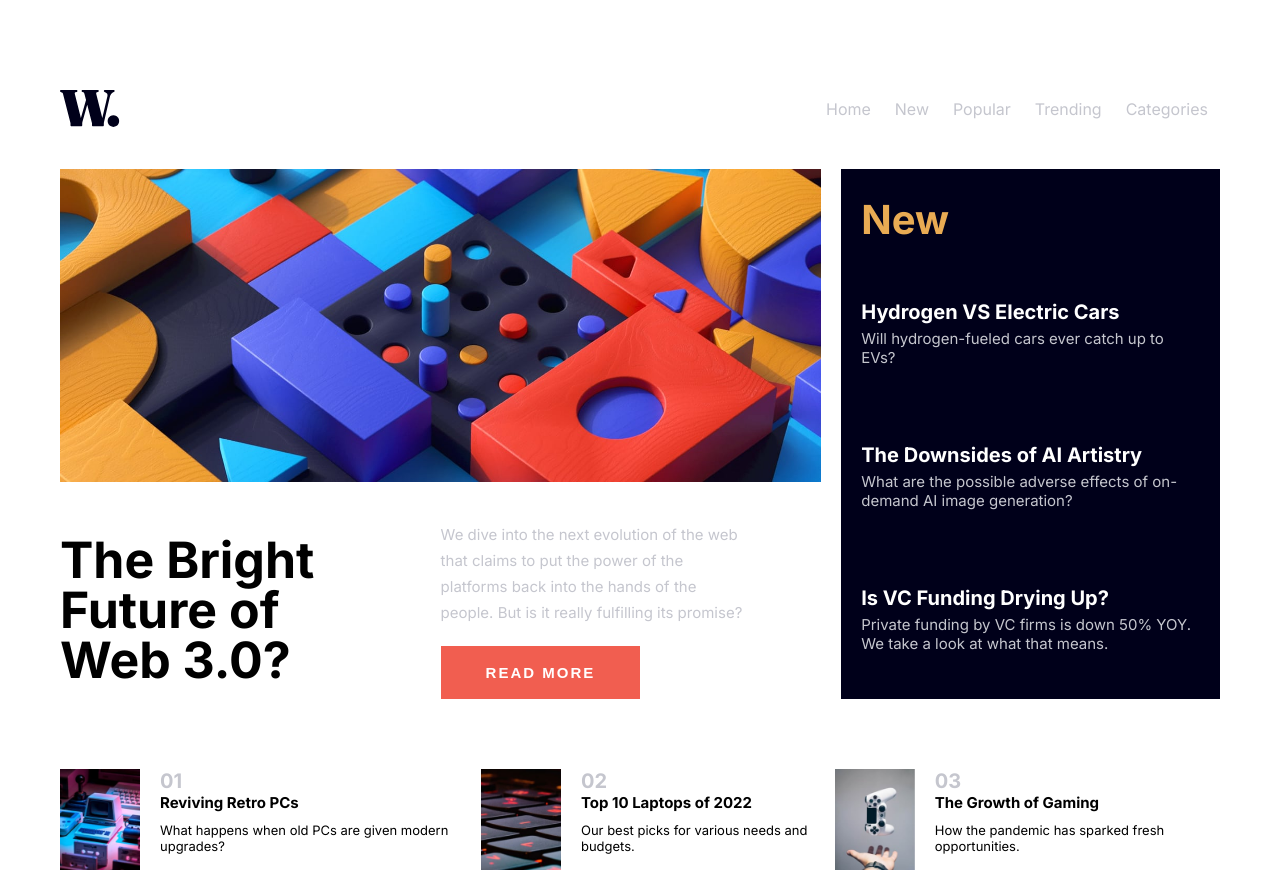
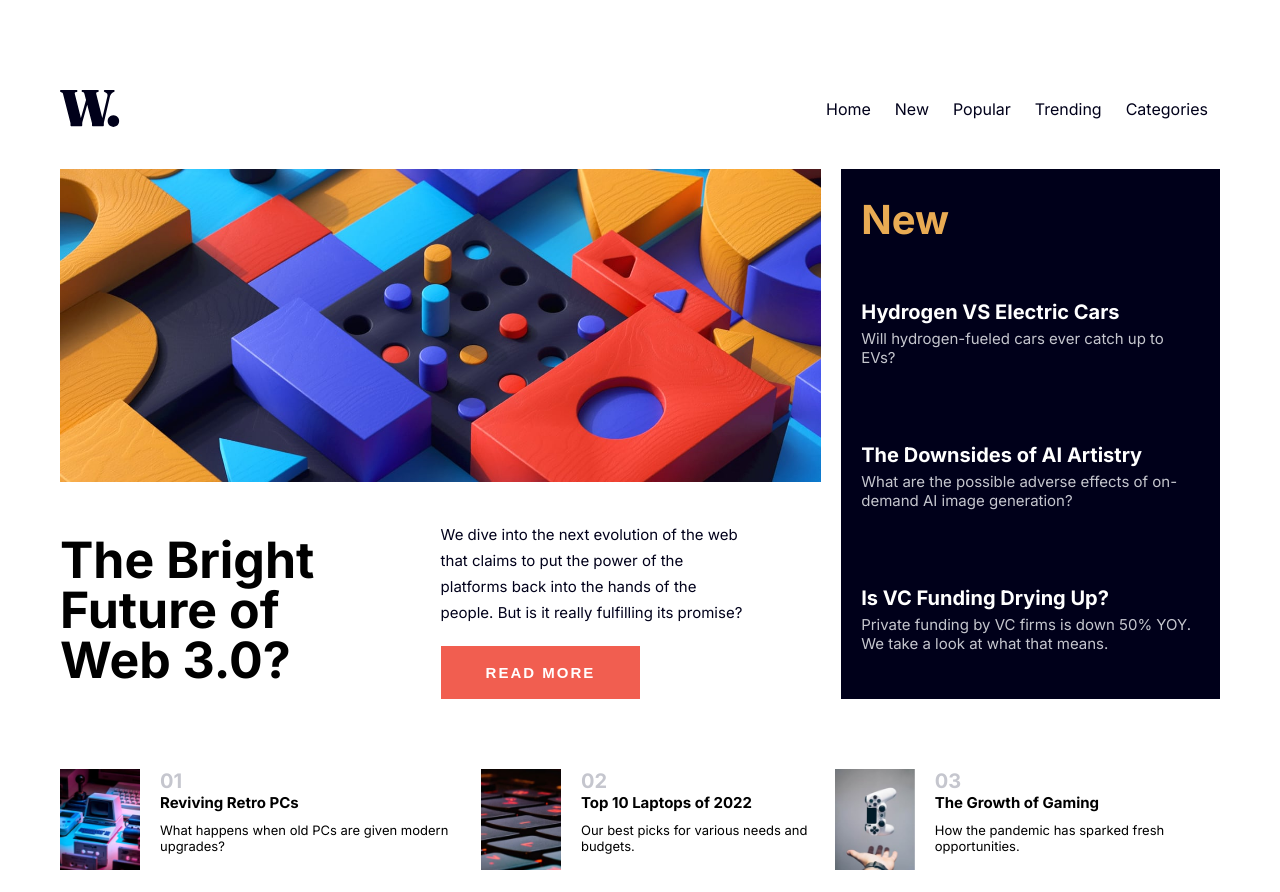
Before and after one commit to leecockcroft/front-end-mentor-challenge, a plain HTML site: page index.html in a window 1280 px wide. Drawn offline with Linux system fonts and the light colour scheme.

Commit message:
Update style.css

```diff
--- a/style.css
+++ b/style.css
@@ -197,7 +197,7 @@ aside{
 
   .desktop-nav ul li {
     font-size: 1.6rem;
-   color: hsl(233, 8%, 79%);
+   color:hsl(240, 100%, 5%);
        list-style: none;
   }
 
@@ -228,7 +228,7 @@ main h1 {
 .right p {
   padding: 0;
 width: 80%;
-   color: hsl(233, 8%, 79%);
+   color:hsl(240, 100%, 5%);
 margin-bottom: 2rem;
 }
 
```
